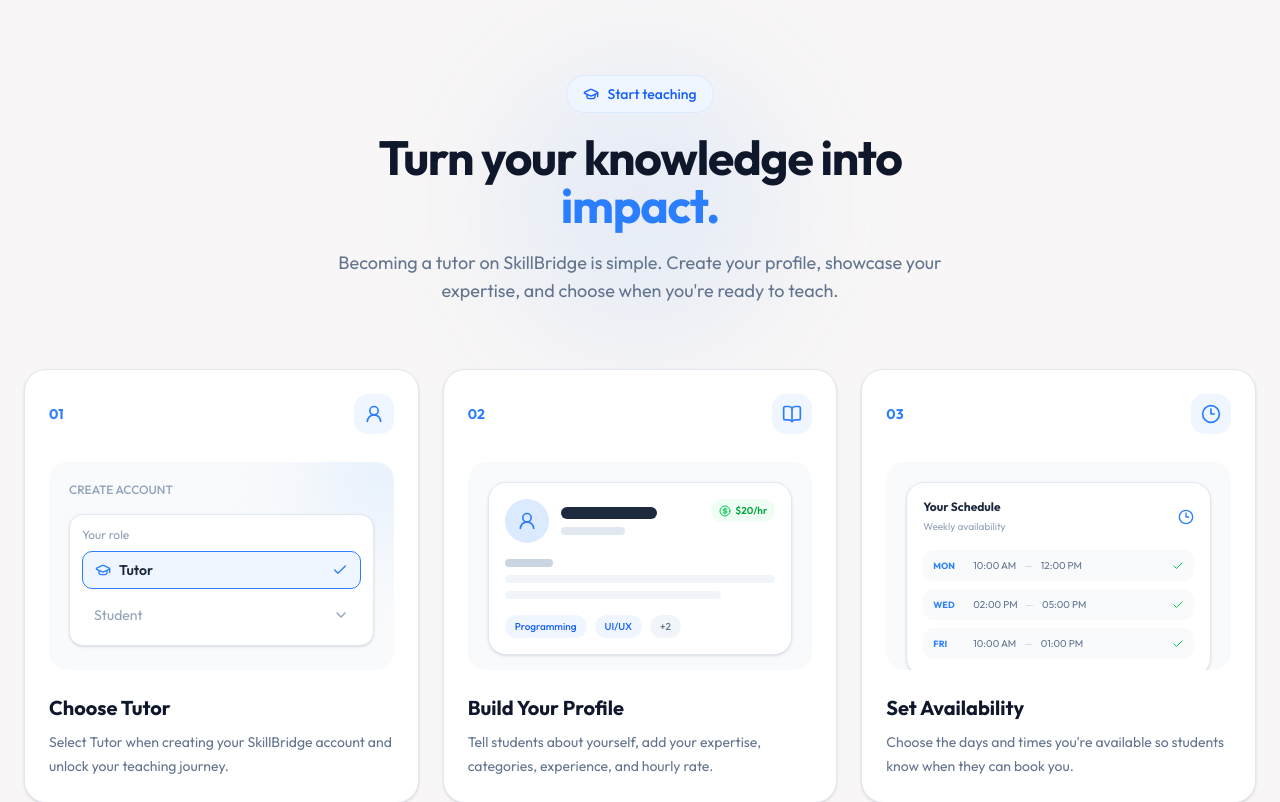
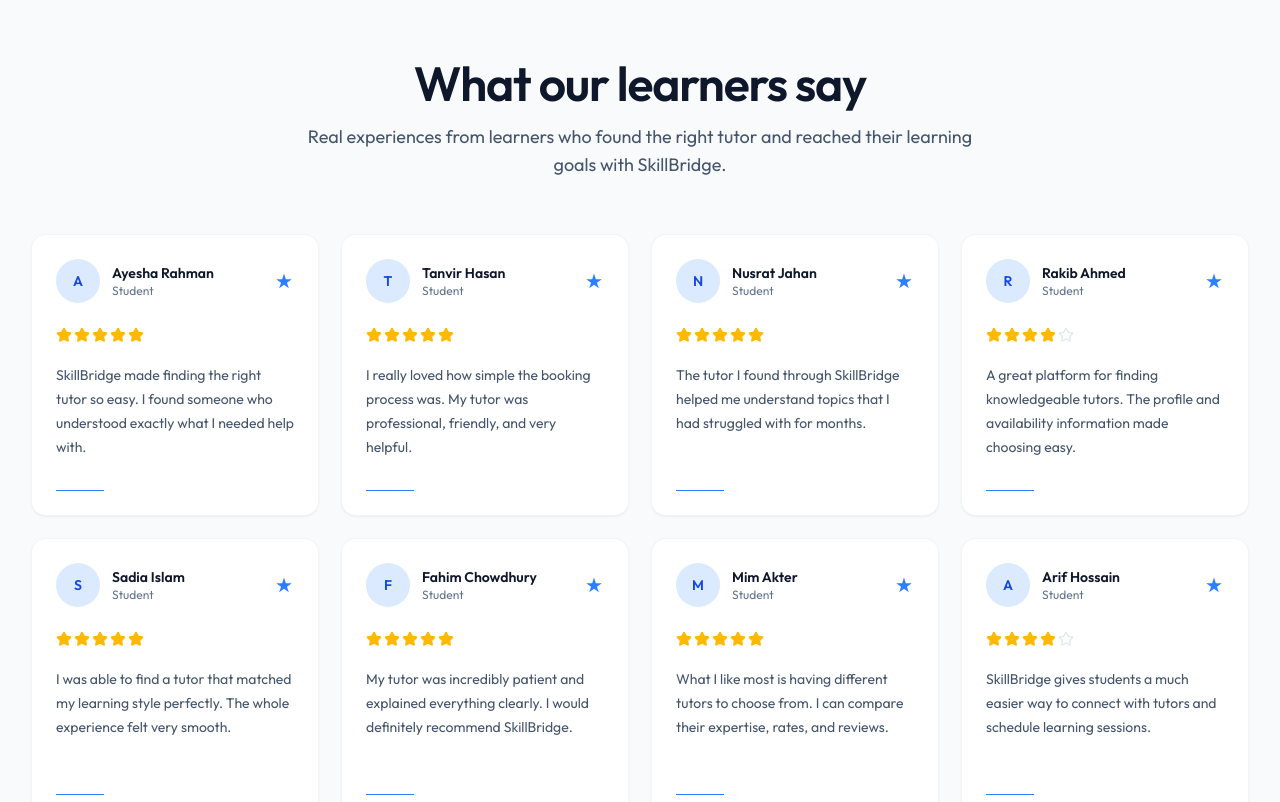
Before and after one commit to tarekbinjaman/Assignment-4-next-level-front-end-, a Next.js app: page / in a window 1280 px wide. Shown: the part 1620-2422 px from the top of the page. Built offline with nearby package versions, Linux system fonts and the light colour scheme; no server answers.

Commit message:
working on homepage

```diff
--- a/src/app/page.tsx
+++ b/src/app/page.tsx
@@ -4,6 +4,8 @@ import BottomMarquee from "../components/home/BottomMarquee";
 import TutorGettingStarted from "../components/home/TutorStart";
 import BookingGuide from "../components/home/BookingGuide";
 import ReviewGettingStarted from "../components/home/ReviewGettingStarted";
+import BeATutor from "../components/home/BeATutor";
+import LearnerReviews from "../components/home/LearnerReview";
 export default function Home() {
   return (
 <div>
@@ -12,8 +14,10 @@ export default function Home() {
   <BottomMarquee />
 </div>
   <BookingGuide />
+  <LearnerReviews />
+  <ReviewGettingStarted />
+  <BeATutor />
   <TutorGettingStarted />
-  <ReviewGettingStarted />
 </div>
   );
 }
--- /dev/null
+++ b/src/components/home/BeATutor.tsx
@@ -0,0 +1,96 @@
+"use client";
+
+import Image from "next/image";
+import { Star } from "lucide-react";
+
+export default function BeATutor() {
+  // 👇 PUT YOUR TUTOR IMAGE URL HERE
+  const tutorImage =
+    "https://res.cloudinary.com/drvwvre57/image/upload/v1786823039/syful-islam-xTH8nlXEGAg-unsplash_ytaini.jpg";
+
+  return (
+    <section className="mx-auto w-full max-w-7xl px-6 py-20 lg:px-8">
+      <div className="grid overflow-hidden bg-white lg:grid-cols-2">
+        {/* ================= LEFT ================= */}
+        <div className="flex flex-col justify-between py-10 pr-8 pl-6 lg:py-14 lg:pr-16">
+          <div>
+            <h2 className="max-w-xl text-4xl font-semibold leading-[1.05] tracking-tight text-slate-900 sm:text-5xl lg:text-6xl">
+              Share your knowledge
+              <br />
+              and become a
+              <br />
+              <span className="text-blue-600">SkillBridge tutor.</span>
+            </h2>
+
+            <p className="mt-7 max-w-lg text-base leading-7 text-slate-600 sm:text-lg">
+              Turn your skills and experience into meaningful learning.
+              Connect with students, teach what you love, and build your
+              tutoring journey on your own terms.
+            </p>
+          </div>
+
+          {/* Bottom content */}
+          <div className="mt-16">
+            {/* Decorative line */}
+            <div className="mb-10 h-px w-44 bg-slate-200 relative overflow-hidden">
+              <div className="absolute inset-0 bg-[repeating-linear-gradient(120deg,transparent_0px,transparent_5px,#cbd5e1_5px,#cbd5e1_6px)]" />
+            </div>
+
+            {/* Stars */}
+            <div className="flex items-center gap-1">
+              {[1, 2, 3, 4, 5].map((star) => (
+                <Star
+                  key={star}
+                  className="h-5 w-5 fill-amber-400 text-amber-400"
+                />
+              ))}
+            </div>
+
+            <p className="mt-5 text-sm text-slate-600 sm:text-base">
+              <span className="font-semibold text-slate-900">
+                4.9 out of 5 stars
+              </span>{" "}
+              from 1,000+ tutor reviews
+            </p>
+          </div>
+        </div>
+
+        {/* ================= RIGHT ================= */}
+        <div className="relative min-h-[560px] lg:min-h-[650px]">
+          {/* Image */}
+          <div className="absolute inset-0 overflow-hidden">
+            <Image
+              src={tutorImage}
+              alt="SkillBridge tutor"
+              fill
+              className="object-cover"
+              sizes="(max-width: 1024px) 100vw, 50vw"
+            />
+
+            {/* Subtle bottom gradient */}
+            <div className="absolute inset-x-0 bottom-0 h-1/2 bg-gradient-to-t from-blue-300/40 via-transparent to-transparent" />
+          </div>
+
+          {/* Testimonial */}
+          <div className="absolute bottom-7 left-7 right-7 bg-white/95 p-7 shadow-sm backdrop-blur-sm sm:left-10 sm:right-10 sm:bottom-10 sm:p-9">
+            <blockquote className="font-serif text-lg italic leading-8 text-slate-700 sm:text-xl">
+              “Teaching through SkillBridge has been a wonderful experience.
+              I can share what I know while helping students reach their
+              goals.”
+            </blockquote>
+
+            <div className="mt-7">
+              <p className="text-sm font-semibold text-slate-900">
+                Sarah Rahman
+              </p>
+
+              <p className="mt-1 text-sm text-slate-500">
+                Mathematics Tutor, SkillBridge
+              </p>
+            </div>
+          </div>
+        </div>
+      </div>
+    </section>
+  );
+}
--- /dev/null
+++ b/src/components/home/LearnerReview.tsx
@@ -0,0 +1,173 @@
+"use client";
+
+import Image from "next/image";
+import { Star } from "lucide-react";
+
+const reviews = [
+  {
+    name: "Ayesha Rahman",
+    role: "Student",
+    image: "", // 👈 PUT IMAGE URL HERE
+    rating: 5,
+    review:
+      "SkillBridge made finding the right tutor so easy. I found someone who understood exactly what I needed help with.",
+  },
+  {
+    name: "Tanvir Hasan",
+    role: "Student",
+    image: "", // 👈 PUT IMAGE URL HERE
+    rating: 5,
+    review:
+      "I really loved how simple the booking process was. My tutor was professional, friendly, and very helpful.",
+  },
+  {
+    name: "Nusrat Jahan",
+    role: "Student",
+    image: "", // 👈 PUT IMAGE URL HERE
+    rating: 5,
+    review:
+      "The tutor I found through SkillBridge helped me understand topics that I had struggled with for months.",
+  },
+  {
+    name: "Rakib Ahmed",
+    role: "Student",
+    image: "", // 👈 PUT IMAGE URL HERE
+    rating: 4,
+    review:
+      "A great platform for finding knowledgeable tutors. The profile and availability information made choosing easy.",
+  },
+  {
+    name: "Sadia Islam",
+    role: "Student",
+    image: "", // 👈 PUT IMAGE URL HERE
+    rating: 5,
+    review:
+      "I was able to find a tutor that matched my learning style perfectly. The whole experience felt very smooth.",
+  },
+  {
+    name: "Fahim Chowdhury",
+    role: "Student",
+    image: "", // 👈 PUT IMAGE URL HERE
+    rating: 5,
+    review:
+      "My tutor was incredibly patient and explained everything clearly. I would definitely recommend SkillBridge.",
+  },
+  {
+    name: "Mim Akter",
+    role: "Student",
+    image: "", // 👈 PUT IMAGE URL HERE
+    rating: 5,
+    review:
+      "What I like most is having different tutors to choose from. I can compare their expertise, rates, and reviews.",
+  },
+  {
+    name: "Arif Hossain",
+    role: "Student",
+    image: "", // 👈 PUT IMAGE URL HERE
+    rating: 4,
+    review:
+      "SkillBridge gives students a much easier way to connect with tutors and schedule learning sessions.",
+  },
+];
+
+export default function LearnerReviews() {
+  return (
+    <section className="bg-slate-50 px-6 py-20 lg:px-8">
+      <div className="mx-auto max-w-7xl">
+        {/* Heading */}
+        <div className="mx-auto max-w-2xl text-center">
+          <h2 className="text-4xl font-semibold tracking-tight text-slate-900 sm:text-5xl">
+            What our learners say
+          </h2>
+
+          <p className="mt-4 text-base leading-7 text-slate-600 sm:text-lg">
+            Real experiences from learners who found the right tutor and
+            reached their learning goals with SkillBridge.
+          </p>
+        </div>
+
+        {/* Reviews */}
+        <div className="mt-14 grid gap-6 sm:grid-cols-2 lg:grid-cols-4">
+          {reviews.map((review, index) => (
+            <div
+              key={index}
+              className="flex min-h-[280px] flex-col rounded-xl bg-white p-6 shadow-sm ring-1 ring-slate-100 transition duration-300 hover:-translate-y-1 hover:shadow-md"
+            >
+              {/* User */}
+              <div className="flex items-center justify-between">
+                <div className="flex items-center gap-3">
+                  {/* Avatar */}
+                  <div className="relative h-11 w-11 shrink-0 overflow-hidden rounded-full bg-blue-100">
+                    {review.image ? (
+                      <Image
+                        src={review.image}
+                        alt={review.name}
+                        fill
+                        className="object-cover"
+                        sizes="44px"
+                      />
+                    ) : (
+                      <div className="flex h-full w-full items-center justify-center text-sm font-semibold text-blue-700">
+                        {review.name.charAt(0)}
+                      </div>
+                    )}
+                  </div>
+
+                  {/* Name */}
+                  <div>
+                    <h3 className="text-sm font-semibold text-slate-900">
+                      {review.name}
+                    </h3>
+
+                    <p className="text-xs text-slate-500">
+                      {review.role}
+                    </p>
+                  </div>
+                </div>
+
+                {/* Small SkillBridge mark */}
+                <div className="text-blue-500">
+                  <svg
+                    width="20"
+                    height="20"
+                    viewBox="0 0 24 24"
+                    fill="none"
+                  >
+                    <path
+                      d="M12 3L14.2 9.8H21.3L15.55 14L17.75 20.8L12 16.6L6.25 20.8L8.45 14L2.7 9.8H9.8L12 3Z"
+                      fill="currentColor"
+                    />
+                  </svg>
+                </div>
+              </div>
+
+              {/* Stars */}
+              <div className="mt-6 flex gap-0.5">
+                {[1, 2, 3, 4, 5].map((star) => (
+                  <Star
+                    key={star}
+                    className={`h-4 w-4 ${
+                      star <= review.rating
+                        ? "fill-amber-400 text-amber-400"
+                        : "text-slate-200"
+                    }`}
+                  />
+                ))}
+              </div>
+
+              {/* Review */}
+              <p className="mt-5 text-sm leading-6 text-slate-600">
+                {review.review}
+              </p>
+
+              {/* Bottom accent */}
+              <div className="mt-auto pt-6">
+                <div className="h-px w-12 bg-blue-500" />
+              </div>
+            </div>
+          ))}
+        </div>
+      </div>
+    </section>
+  );
+}
--- a/src/components/home/ReviewGettingStarted.tsx
+++ b/src/components/home/ReviewGettingStarted.tsx
@@ -291,7 +291,7 @@ export default function ReviewGettingStarted() {
         </div>
 
         {/* CTA */}
-        <div className="mx-auto mt-14 flex max-w-2xl flex-col items-center text-center">
+        {/* <div className="mx-auto mt-14 flex max-w-2xl flex-col items-center text-center">
           <p className="text-lg font-semibold text-slate-900">
             Ready to share your experience?
           </p>
@@ -309,7 +309,7 @@ export default function ReviewGettingStarted() {
               <Link href="/tutors">Find a Tutor</Link>
             </Button>
           </div>
-        </div>
+        </div> */}
       </div>
     </section>
   );
```
